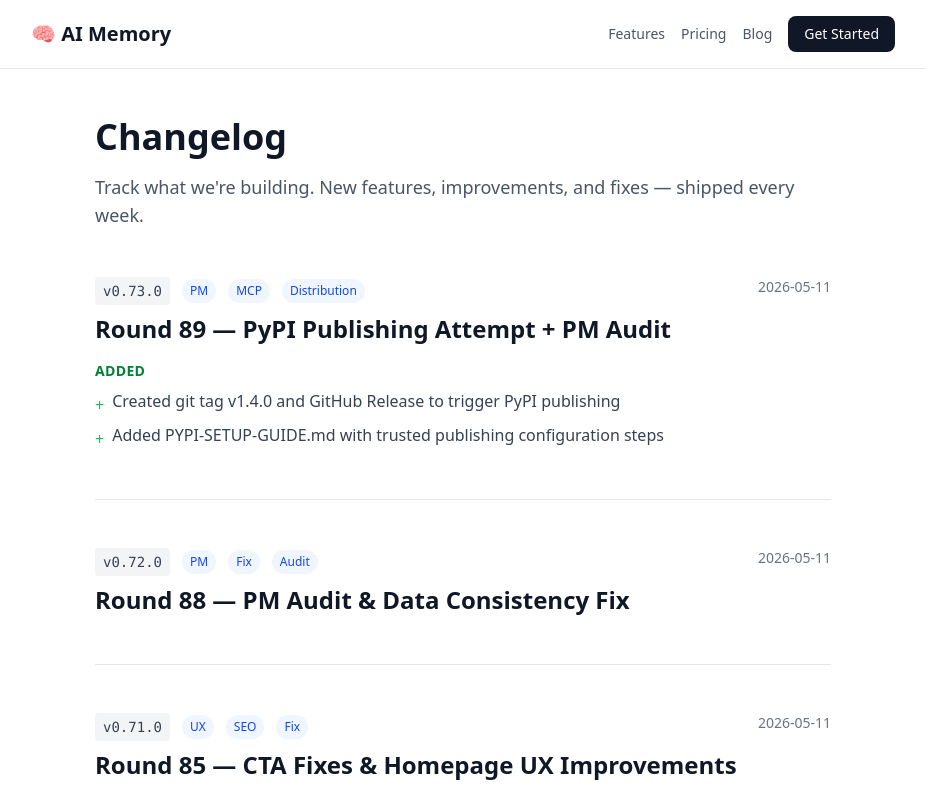
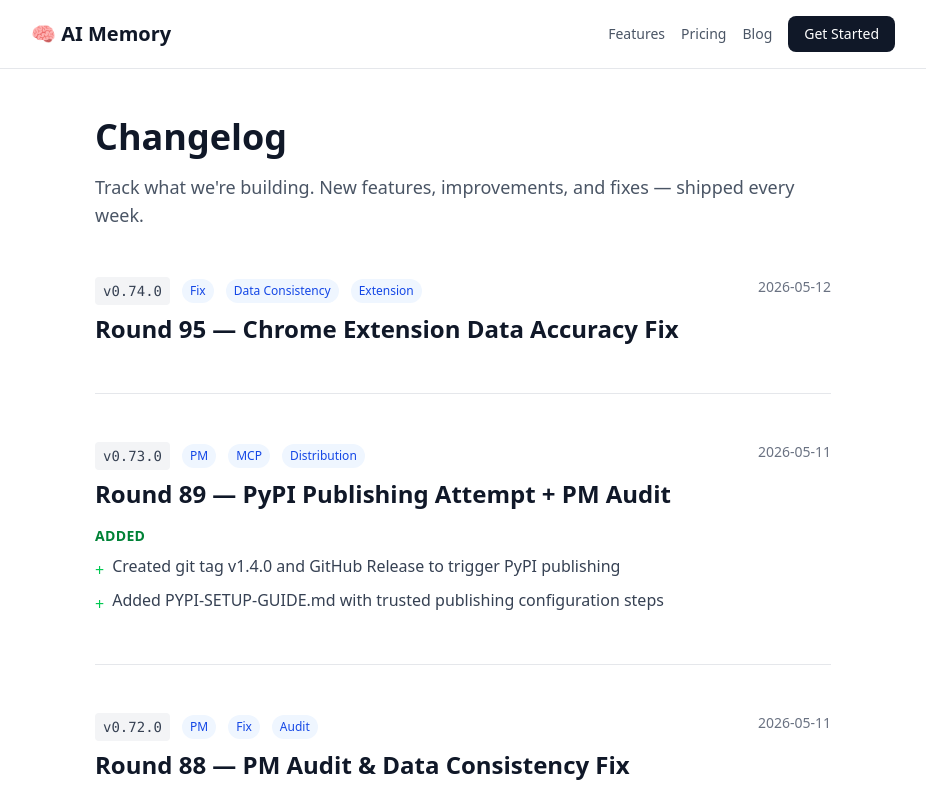
Before and after one commit to jingchang0623-crypto/aimemory, a Next.js app: page /changelog in a window 1280 px wide. Shown: the top 800 px of the page, without its empty margins (177-1103 px from the left). Built offline with nearby package versions, Linux system fonts and the light colour scheme.

Commit message:
docs: Add changelog v0.74.0 for Round 95 data accuracy fixes

```diff
--- a/src/app/changelog/page.tsx
+++ b/src/app/changelog/page.tsx
@@ -17,7 +17,27 @@ export const metadata: Metadata = {
 };
 
 const releases = [
-    {
+  {
+    version: 'v0.74.0',
+    date: '2026-05-12',
+    title: 'Round 95 — Chrome Extension Data Accuracy Fix',
+    tags: ['Fix', 'Data Consistency', 'Extension'],
+    changes: {
+      fixed: [
+        'Chrome Extension page: Corrected platform count from 5→4 auto-capture platforms',
+        'Chrome Extension page: Kimi status changed from ✅ Supported → ⏳ Coming Soon',
+        'Chrome Extension metadata: Removed Kimi from auto-save claims in title/description',
+        'MCP Server comparison table: Fixed "4 platforms" → "5 platforms" (MCP searches all uploaded data)',
+      ],
+      noted: [
+        'Root cause: Round 92 incorrectly added Kimi as extension platform without kimi.content.ts',
+        'Extension ZIP contains only 4 content scripts: chatgpt.js, claude.js, deepseek.js, gemini.js',
+        'Kimi IS supported for web app upload (parser.ts has full Kimi parsing)',
+        'Added note: Kimi conversations can be uploaded via web app while extension support is in progress',
+      ],
+    },
+  },
+  {
     version: 'v0.73.0',
     date: '2026-05-11',
     title: 'Round 89 — PyPI Publishing Attempt + PM Audit',
```
